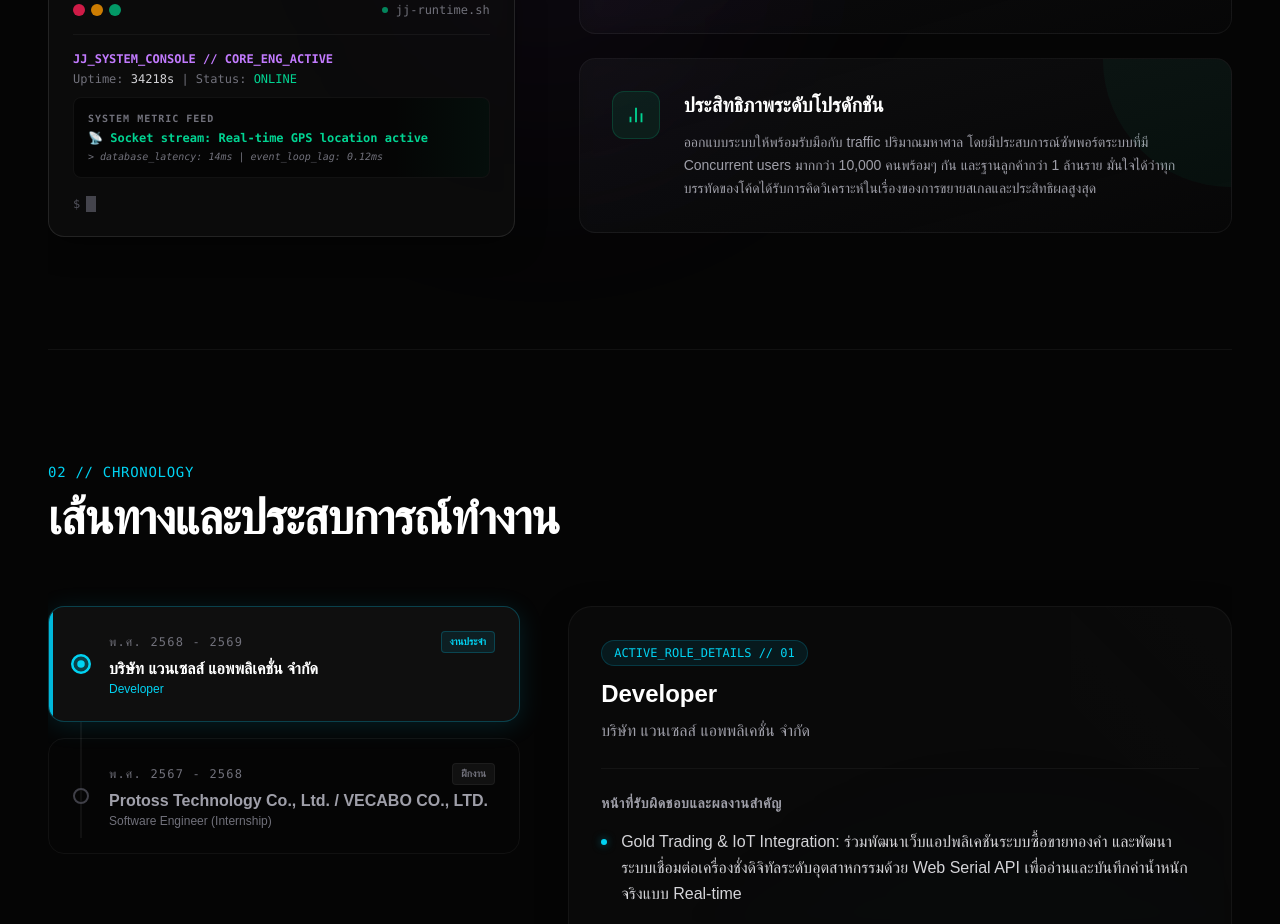
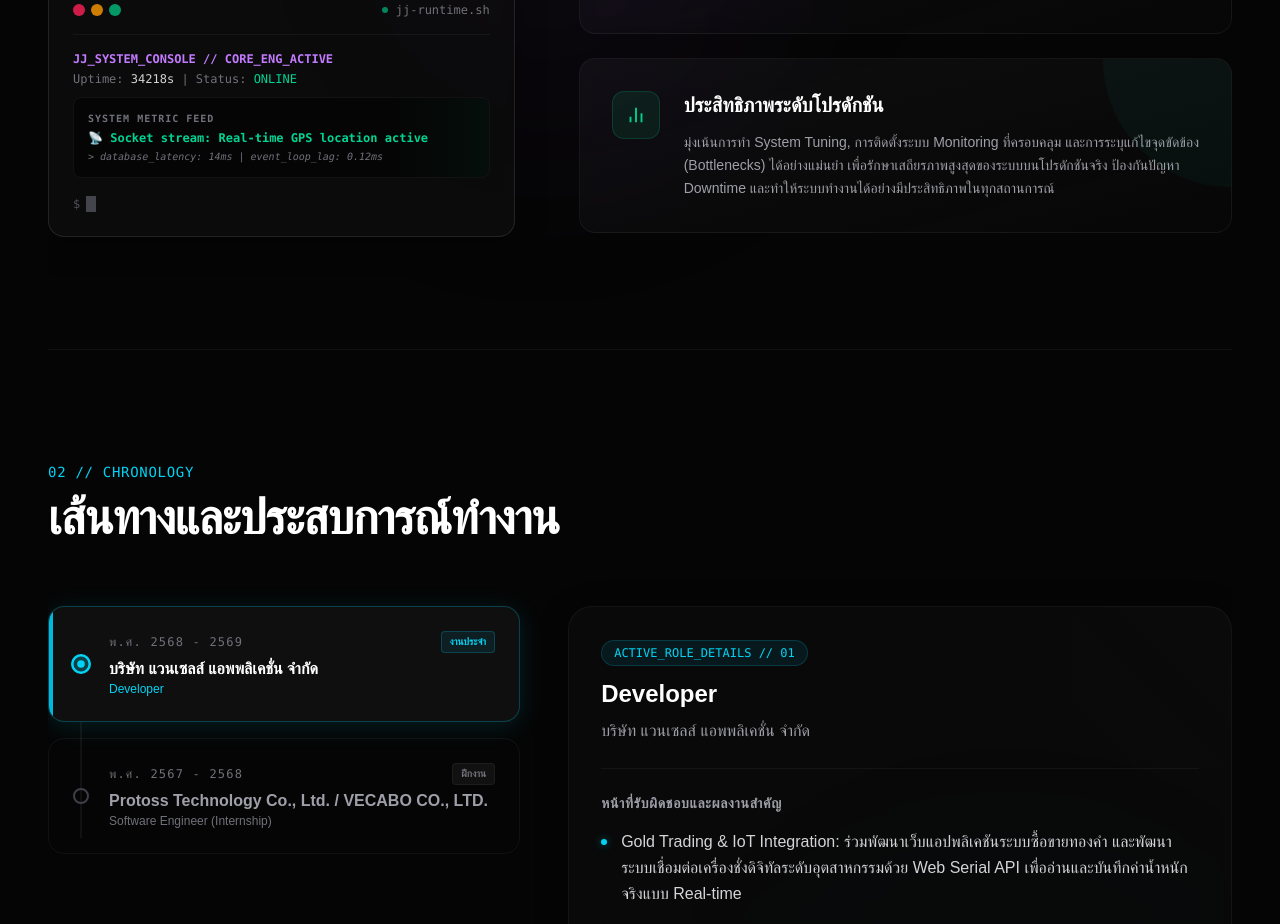
Before and after one commit to Suhaimee123/Portfolio, a Next.js app: page / in a window 1280 px wide. Shown: the part 1340-2264 px from the top of the page. Built offline with nearby package versions, Linux system fonts and the light colour scheme; a web font is replaced by a local one.

Commit message:
feat: update personal profile details and bio text in About component

```diff
--- a/app/components/About.tsx
+++ b/app/components/About.tsx
@@ -158,7 +158,7 @@ export default function About() {
               <div>
                 <h3 className="text-xl font-bold mb-3 text-white">ประสิทธิภาพระดับโปรดักชัน</h3>
                 <p className="text-zinc-400 leading-relaxed text-sm">
-                  ออกแบบระบบให้พร้อมรับมือกับ traffic ปริมาณมหาศาล โดยมีประสบการณ์ซัพพอร์ตระบบที่มี Concurrent users มากกว่า 10,000 คนพร้อมๆ กัน และฐานลูกค้ากว่า 1 ล้านราย มั่นใจได้ว่าทุกบรรทัดของโค้ดได้รับการคิดวิเคราะห์ในเรื่องของการขยายสเกลและประสิทธิผลสูงสุด
+                  มุ่งเน้นการทำ System Tuning, การติดตั้งระบบ Monitoring ที่ครอบคลุม และการระบุแก้ไขจุดขัดข้อง (Bottlenecks) ได้อย่างแม่นยำ เพื่อรักษาเสถียรภาพสูงสุดของระบบบนโปรดักชันจริง ป้องกันปัญหา Downtime และทำให้ระบบทำงานได้อย่างมีประสิทธิภาพในทุกสถานการณ์
                 </p>
               </div>
             </div>
```
